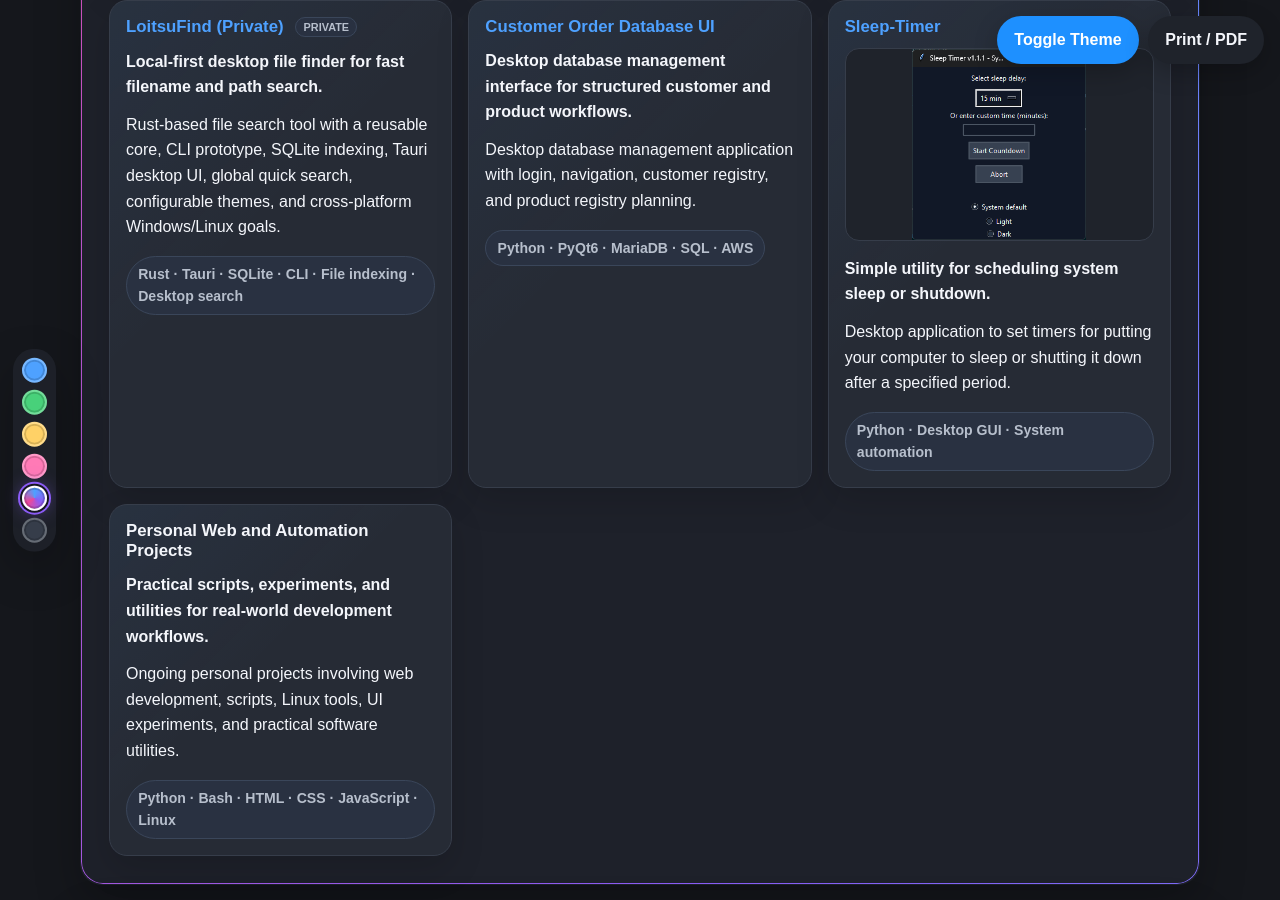
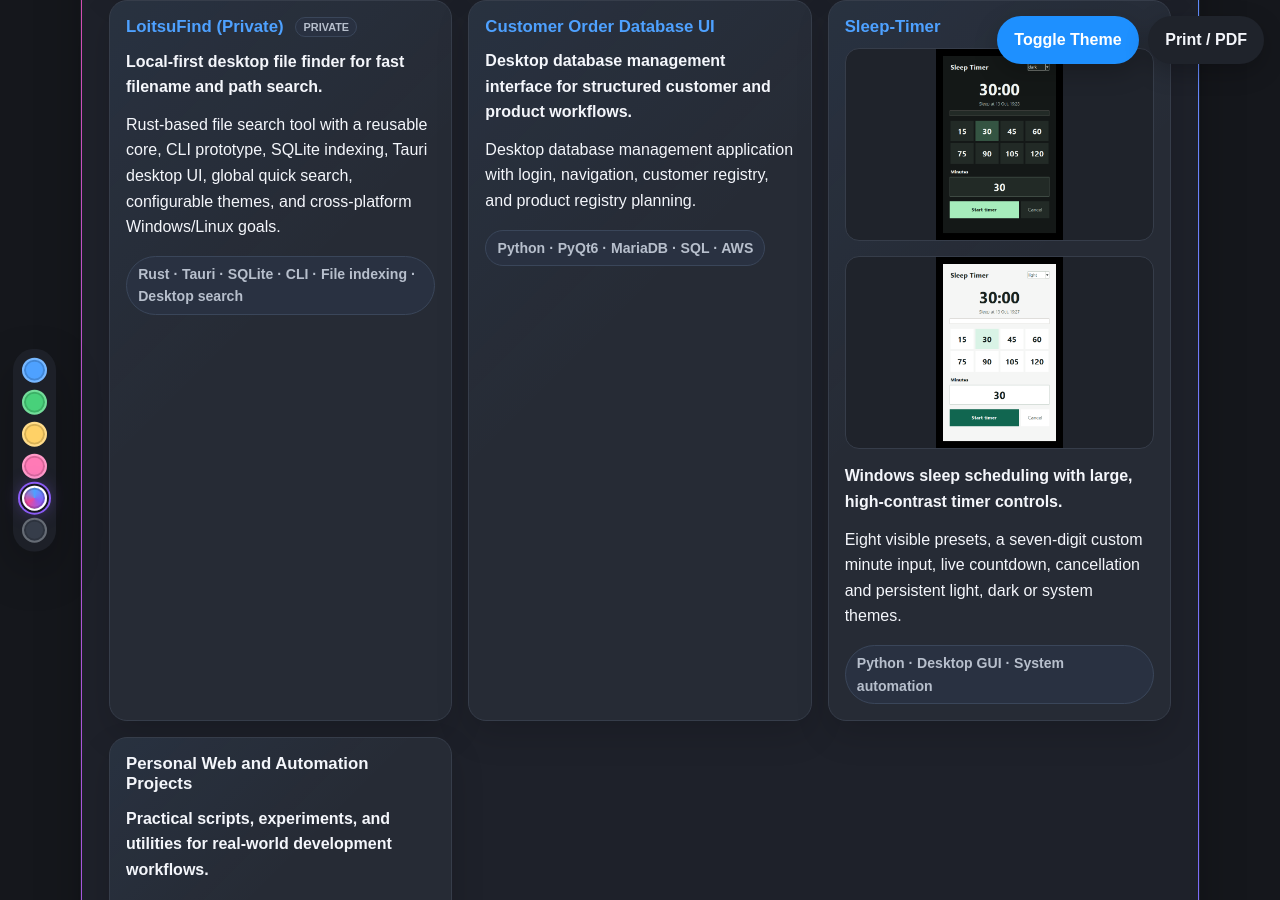
Before and after one commit to jamps3/jamps3.github.io, a Jekyll site: the page portfolio.html, which Jekyll copies as it is, in a window 1280 px wide and 900 px high, scrolled down 5338 px. Built offline with Jekyll 4.4.1, drawn with Linux system fonts in a browser that asks for light colours.

Commit message:
Refresh Sleep-Timer portfolio with 1.1.2 release screenshots

```diff
--- a/portfolio.html
+++ b/portfolio.html
@@ -132,7 +132,7 @@
               <img src="img/jampsfit-screenshot.png" alt="jampsFit screenshot" loading="lazy" decoding="async" />
             </div>
             <div class="carousel-slide">
-              <img src="img/sleep-timer-screenshot.png" alt="Sleep-Timer screenshot" loading="lazy" decoding="async" />
+              <img src="img/sleep-timer-v1.1.2-dark.png" alt="Sleep-Timer 1.1.2 with large presets and custom minute input" loading="lazy" decoding="async" />
             </div>
             <div class="carousel-slide">
               <img src="https://github.com/jamps3/ASCII-Mandala/raw/master/screenshot.png" alt="ASCII-Mandala screenshot" loading="lazy" decoding="async" />
@@ -546,14 +546,16 @@
             </a>
           </h3>
 
-          <img src="img/sleep-timer-screenshot.png" alt="Sleep-Timer screenshot" class="portfolio-card-image" width="300" loading="lazy" decoding="async" />
+          <img src="img/sleep-timer-v1.1.2-dark.png" alt="Sleep-Timer 1.1.2 dark theme" class="portfolio-card-image" width="300" loading="lazy" decoding="async" />
+          <img src="img/sleep-timer-v1.1.2-light.png" alt="Sleep-Timer 1.1.2 light theme" class="portfolio-card-image" width="300" loading="lazy" decoding="async" />
 
           <p class="project-impact">
-            Simple utility for scheduling system sleep or shutdown.
+            Windows sleep scheduling with large, high-contrast timer controls.
           </p>
 
           <p>
-            Desktop application to set timers for putting your computer to sleep or shutting it down after a specified period.
+            Eight visible presets, a seven-digit custom minute input, live countdown,
+            cancellation and persistent light, dark or system themes.
           </p>
 
           <p class="tech-stack">Python · Desktop GUI · System automation</p>
```
Also changed, not shown: img/sleep-timer-v1.1.2-dark.png (added), img/sleep-timer-v1.1.2-light.png (added).
